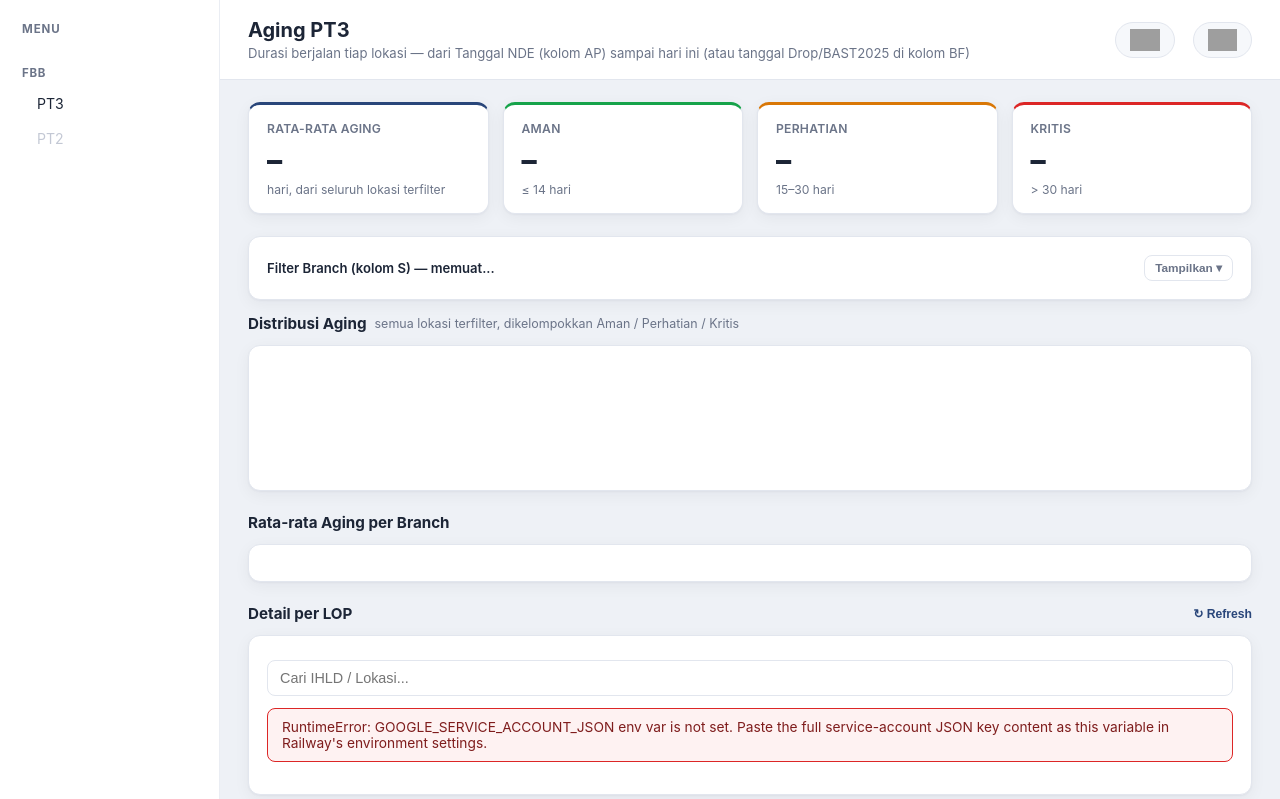
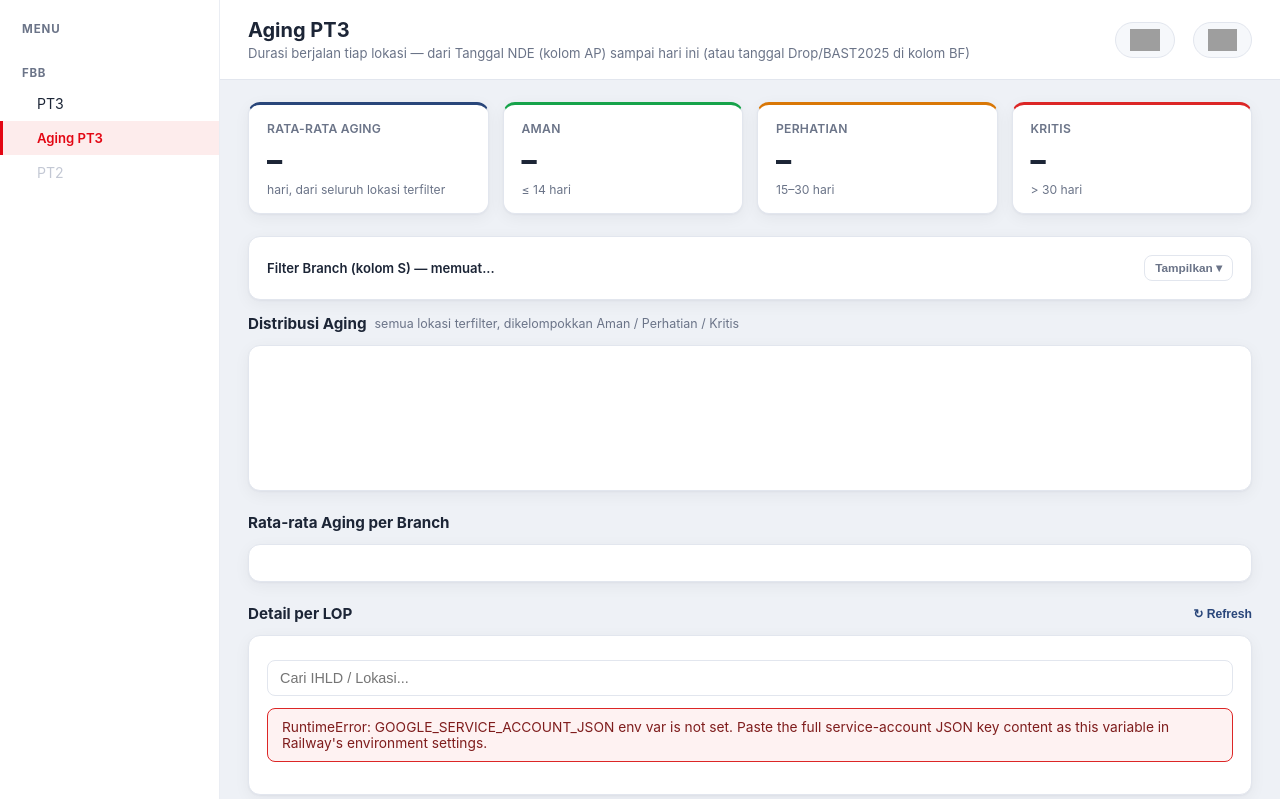
Before and after one commit to hardi1xxx/PT3Bot, a Flask app: page /aging in a window 1280 px wide. Shown: the top 799 px of the page. Run offline with Flask 3, Linux system fonts and the light colour scheme; grey boxes are pictures that could not be loaded.

Commit message:
add menu aging

```diff
--- a/templates/base.html
+++ b/templates/base.html
@@ -14,6 +14,7 @@
       <nav>
         <div class="menu-group-label">FBB</div>
         <a href="/" class="menu-item {% block menu_pt3 %}{% endblock %}">PT3</a>
+        <a href="/aging" class="menu-item {% block menu_aging %}{% endblock %}" style="padding-left: 34px; font-size: 0.82rem;">Aging PT3</a>
         <a href="#" class="menu-item disabled" title="Belum tersedia">PT2</a>
       </nav>
     </aside>
```
